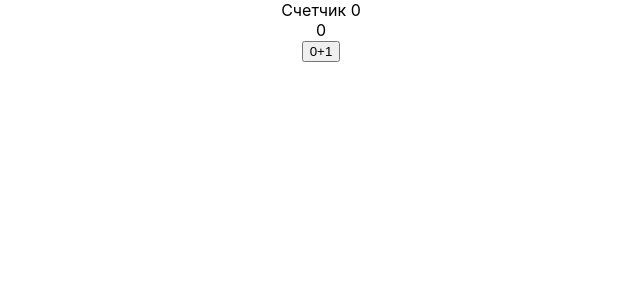
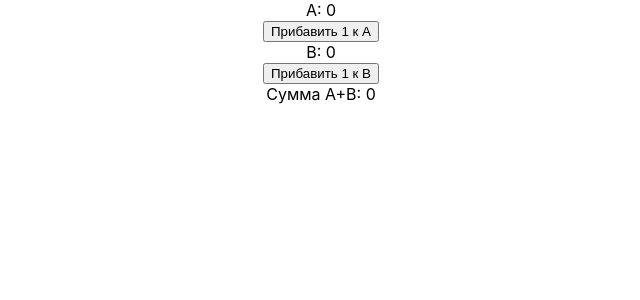
Before and after one commit to Zhiga-noff/react-third-week, a React (Create React App) app: page / in a window 1280 px wide. Shown: the top 300 px of the page, without its empty margins (319-959 px from the left). Built offline with nearby package versions, Linux system fonts and the light colour scheme.

Commit message:
Stateful и Stateless компоненты

```diff
--- a/src/App.js
+++ b/src/App.js
@@ -1,23 +1,23 @@
 import { useState } from 'react';
 import style from './App.module.css';
 
-const Counter = ({ value, setValue }) => {
-
+const AppLayout = ({ a, b, setA, setB, sum }) => {
   return (
-    <>
-      <div>{value}</div>
-      <button onClick={() => setValue(++value)}>{value}+1</button>
-    </>
+    <div className={style.app}>
+      <div>A: {a}</div>
+      <button onClick={() => setA(a + 1)}>Прибавить 1 к А</button>
+      <div>B: {b}</div>
+      <button onClick={() => setB(b + 1)}>Прибавить 1 к B</button>
+      <div>Сумма A+B: {sum}</div>
+    </div>
   );
 };
 
 export const App = () => {
-  const [value, setValue] = useState(0);
+  const [a, setA] = useState(0);
+  const [b, setB] = useState(0);
 
-  return (
-    <div className={style.app}>
-      <label htmlFor="">Счетчик {value}</label>
-      <Counter value={value} setValue={setValue} />
-    </div>
-  );
+  const sum = a + b;
+
+  return <AppLayout a={a} b={b} setA={setA} setB={setB} sum={sum} />;
 };
```
